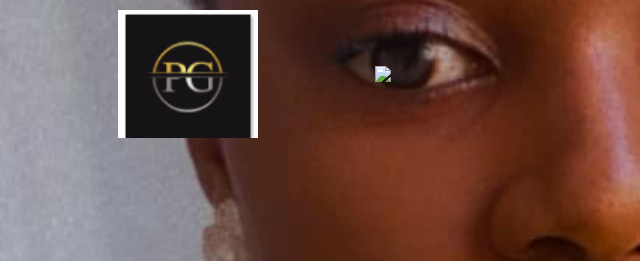
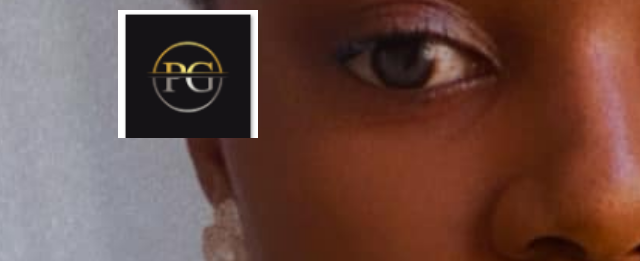
Before and after one commit to Pilisa/PersonalPortfolio, a plain HTML site: page index.html in a window 1280 px wide. Shown: the top 261 px of the page, 10-650 px from the left. Drawn offline with Linux system fonts and the light colour scheme.

Commit message:
Update index.html

```diff
--- a/index.html
+++ b/index.html
@@ -23,7 +23,7 @@
         <nav>
 
              <img src=" images/logo.png" class="logo">
-             <img src="image/logo.png" class="logo">
+
       <ul>
 
        <li><a href="#">Home</a></li>
```
